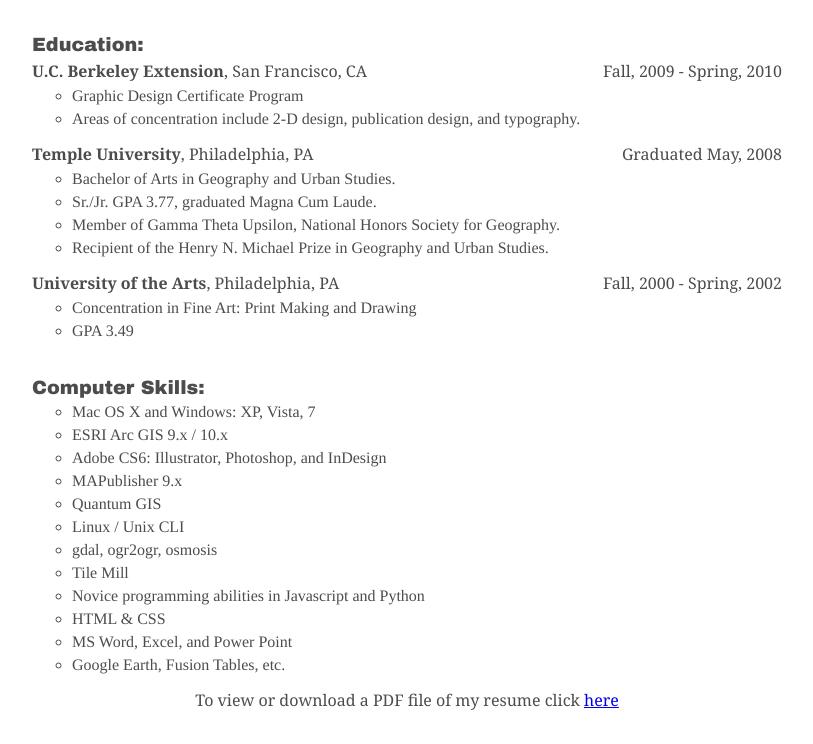
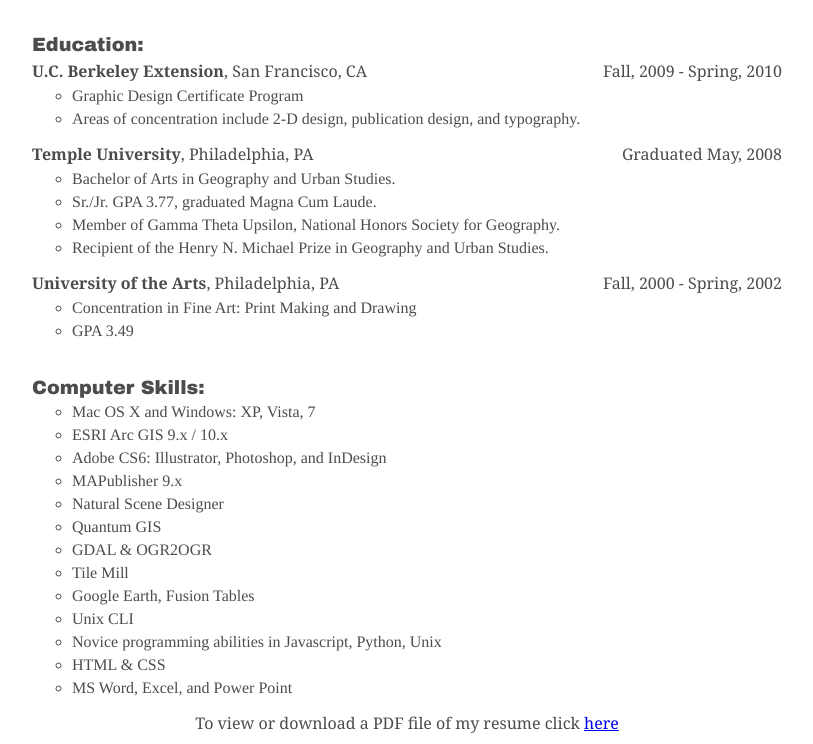
Before and after one commit to clhenrick/chrishenrick, a plain HTML site: page html/resume.html in a window 1280 px wide. Shown: the part 1341-2085 px from the top of the page, without its empty margins (233-1046 px from the left). Before the commit the page ends 2062 px from the top, so only its background shows below. Drawn offline with Linux system fonts and the light colour scheme; files that its build step writes are made by us from their sources.

Commit message:
Update resume.html

```diff
--- a/html/resume.html
+++ b/html/resume.html
@@ -146,14 +146,15 @@
    <li>ESRI Arc GIS 9.x / 10.x</li>
    <li>Adobe CS6: Illustrator, Photoshop, and InDesign</li>
    <li>MAPublisher 9.x</li>
+   <li>Natural Scene Designer</li>
    <li>Quantum GIS</li>
-   <li>Linux / Unix CLI</li>
-   <li>gdal, ogr2ogr, osmosis</li>
+   <li>GDAL & OGR2OGR</li>
    <li>Tile Mill</li>
-   <li>Novice programming abilities in Javascript and Python</li>
+   <li>Google Earth, Fusion Tables</li>
+   <li>Unix CLI</li>
+   <li>Novice programming abilities in Javascript, Python, Unix</li>
    <li>HTML & CSS</li>
    <li>MS Word, Excel, and Power Point</li>
-   <li>Google Earth, Fusion Tables, etc.</li>
 </ul>
 <div id="footer">
 <p>To view or download a PDF file of my resume click <a href="pdf/ChrisHenrick_resume.pdf">here</a>
```
